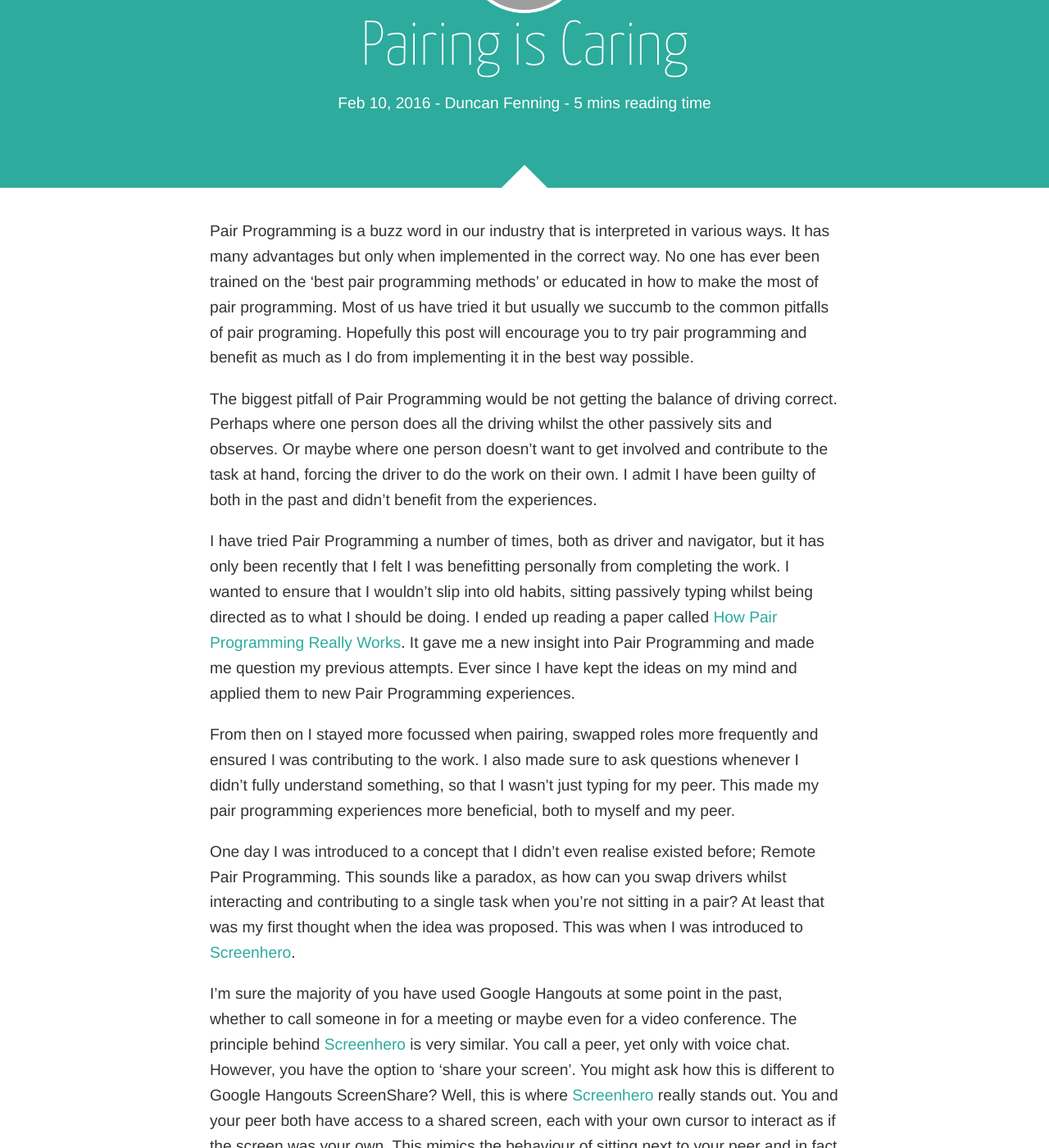
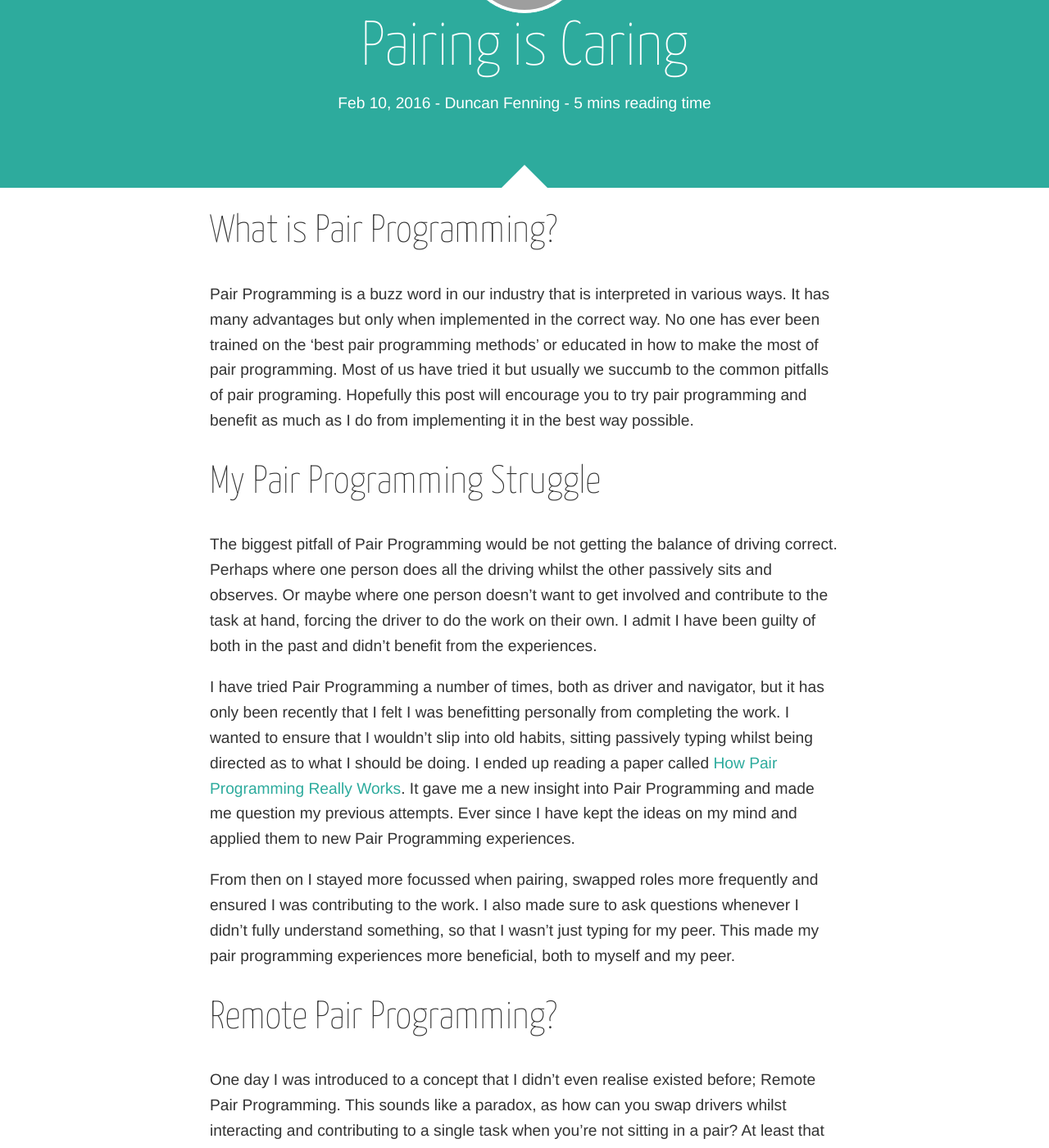
Before and after one commit to holidayextras/holidayextras.github.com, a Jekyll site: the page built from _posts/2016-02-10-remote-pair-programming.md, in a window 1280 px wide and 1400 px high, scrolled down 248 px. Shown: the whole window at 82% size. Built offline with Jekyll 4.4.1, drawn with Linux system fonts in a browser that asks for light colours; nearby versions of some CDN libraries; comment, search, counter and statistics services are not loaded; grey boxes are pictures that could not be loaded.

Commit message:
Adding headings

```diff
--- a/_posts/2016-02-10-remote-pair-programming.md
+++ b/_posts/2016-02-10-remote-pair-programming.md
@@ -8,7 +8,11 @@ comments: true
 excerpt: Pair programming like never before.
 ---
 
+# What is Pair Programming?
+
 Pair Programming is a buzz word in our industry that is interpreted in various ways. It has many advantages but only when implemented in the correct way. No one has ever been trained on the 'best pair programming methods' or educated in how to make the most of pair programming. Most of us have tried it but usually we succumb to the common pitfalls of pair programing. Hopefully this post will encourage you to try pair programming and benefit as much as I do from implementing it in the best way possible.
+
+# My Pair Programming Struggle
 
 The biggest pitfall of Pair Programming would be not getting the balance of driving correct. Perhaps where one person does all the driving whilst the other passively sits and observes. Or maybe where one person doesn't want to get involved and contribute to the task at hand, forcing the driver to do the work on their own. I admit I have been guilty of both in the past and didn't benefit from the experiences.
 
@@ -16,9 +20,13 @@ I have tried Pair Programming a number of times, both as driver and navigator, b
 
 From then on I stayed more focussed when pairing, swapped roles more frequently and ensured I was contributing to the work. I also made sure to ask questions whenever I didn't fully understand something, so that I wasn't just typing for my peer. This made my pair programming experiences more beneficial, both to myself and my peer.
 
+# Remote Pair Programming?
+
 One day I was introduced to a concept that I didn't even realise existed before; Remote Pair Programming. This sounds like a paradox, as how can you swap drivers whilst interacting and contributing to a single task when you're not sitting in a pair? At least that was my first thought when the idea was proposed. This was when I was introduced to [Screenhero](https://screenhero.com/).
 
 I'm sure the majority of you have used Google Hangouts at some point in the past, whether to call someone in for a meeting or maybe even for a video conference. The principle behind [Screenhero](https://screenhero.com/) is very similar. You call a peer, yet only with voice chat. However, you have the option to 'share your screen'. You might ask how this is different to Google Hangouts ScreenShare? Well, this is where [Screenhero](https://screenhero.com/) really stands out. You and your peer both have access to a shared screen, each with your own cursor to interact as if the screen was your own. This mimics the behaviour of sitting next to your peer and in fact makes swapping drivers easier, as all you have to do is start typing. No chair swapping, screen adjusting necessary. Awesome right!?
+
+# My hero
 
 I won't go into the bells and whistles of [Screenhero](https://screenhero.com/) as I don't want to ruin the you feeling you will get when you discover its' magic, but I will give you the benefits I found from using it.
 
```
